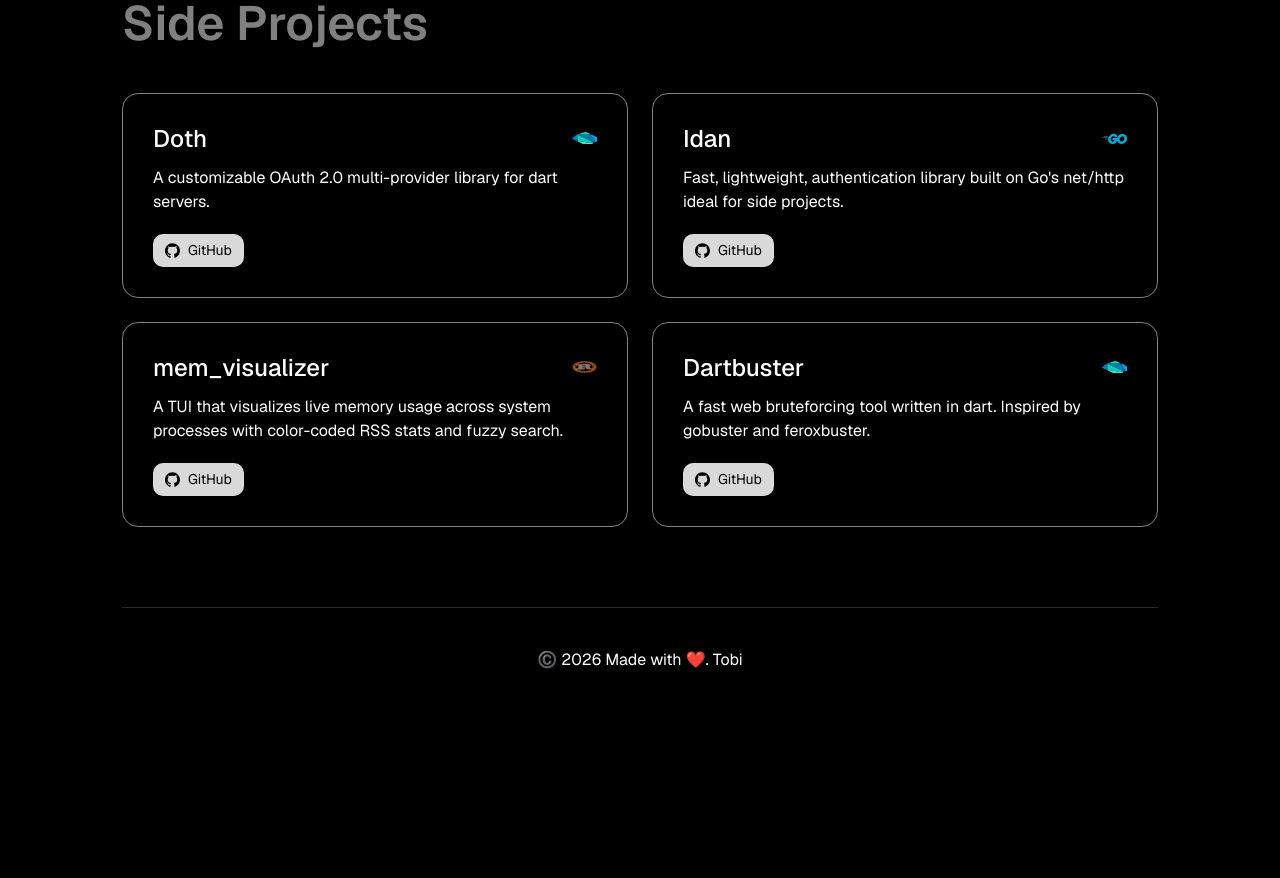
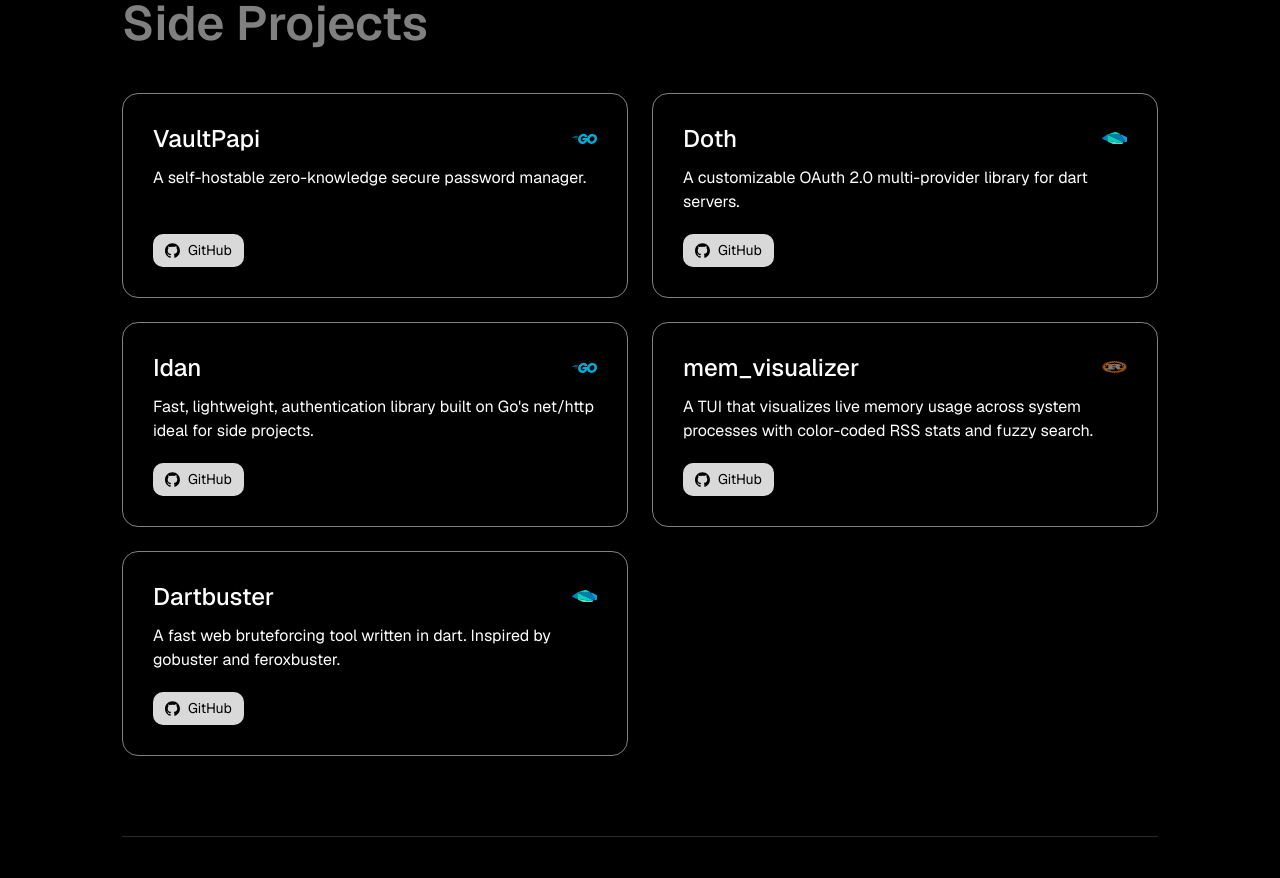
Before and after one commit to tobibamidele/portfolio, a React (Vite) app: page / in a window 1280 px wide. Shown: the part 1620-2498 px from the top of the page. Before the commit the page ends 2332 px from the top, so only its background shows below. Built offline with nearby package versions, Linux system fonts and the light colour scheme.

Commit message:
Add new project

```diff
--- a/src/components/Projects.jsx
+++ b/src/components/Projects.jsx
@@ -1,11 +1,13 @@
 import React from 'react'
 import ProjectCard from './ProjectCard'
 
-// Figma asset URLs (valid 7 days from design pull)
-const dartIcon = 'https://www.figma.com/api/mcp/asset/c6076837-f422-408d-869d-26faee2fcb50'
-const rustIcon = 'https://www.figma.com/api/mcp/asset/9d97250a-5f6d-46c2-9847-eb3ea05b8744'
-
 const projects = [
+  {
+    name: 'VaultPapi',
+    description: 'A self-hostable zero-knowledge secure password manager.',
+    githubUrl: 'https://github.com/tobibamidele/vaultpapi',
+    icon: '/icons/go_icon.svg',
+  },
   {
     name: 'Doth',
     description: 'A customizable OAuth 2.0 multi-provider library for dart servers.',
```
